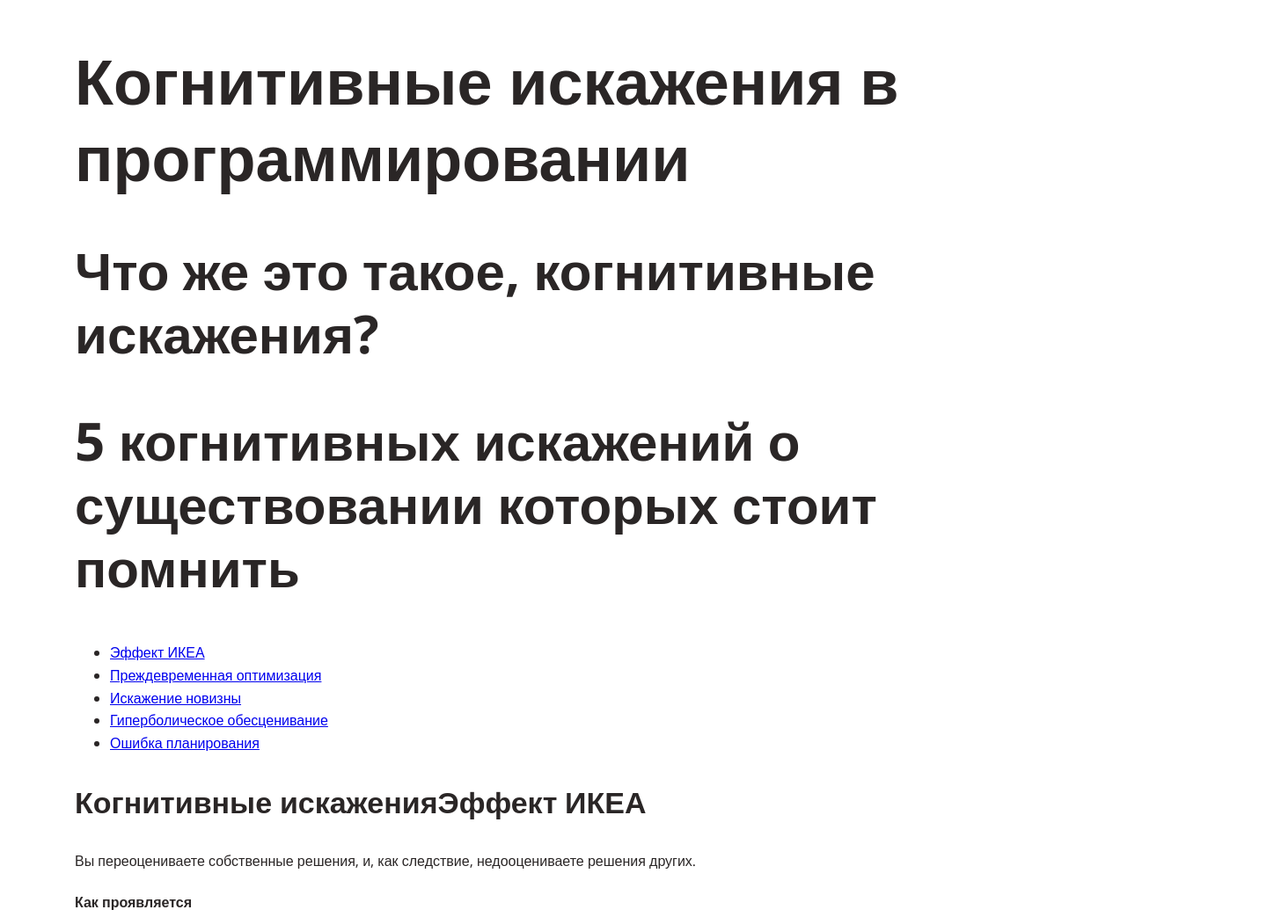
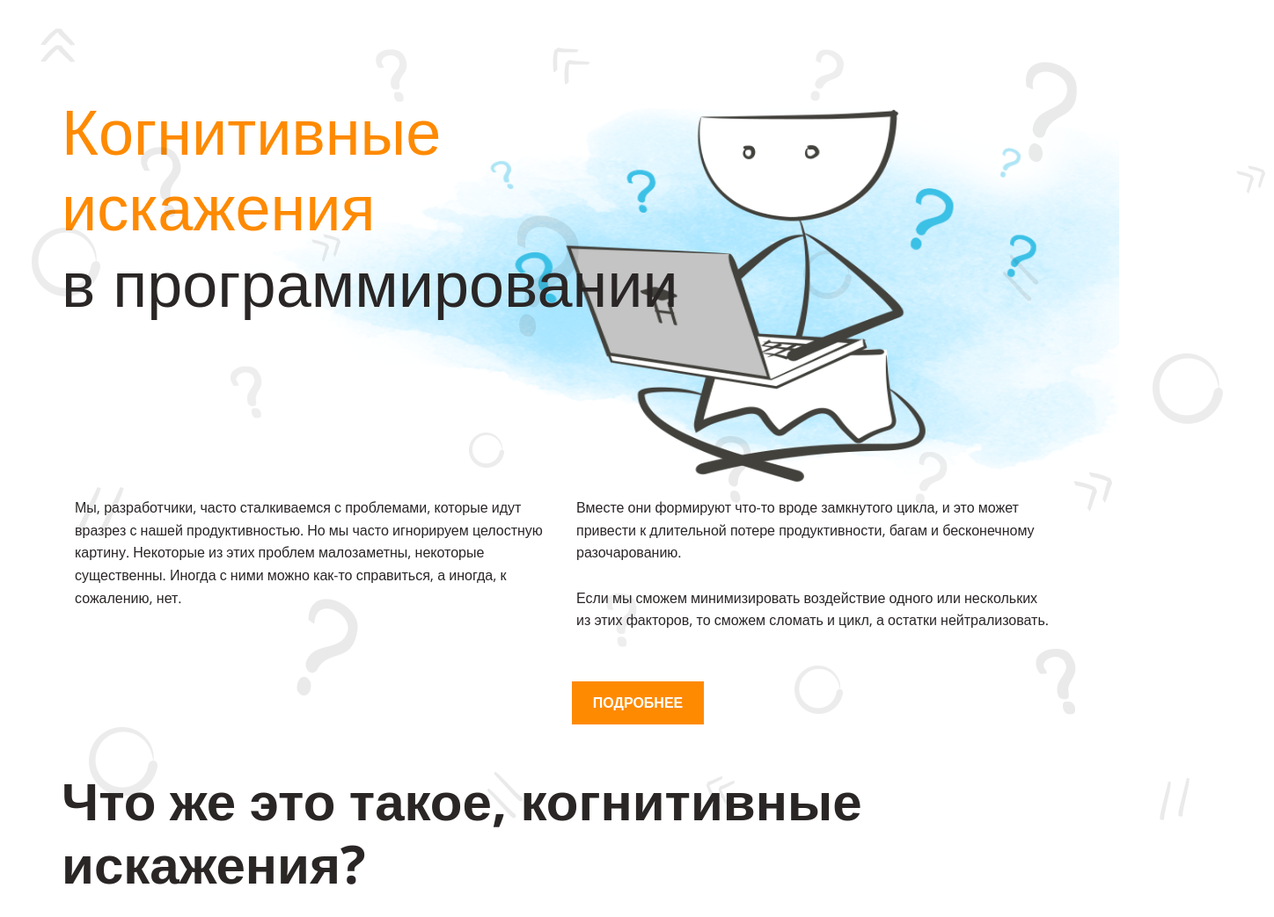
Before and after one commit to AlexKuryanov/layout-designer-project-lvl1, a plain HTML site: page src/index.html in a window 1280 px wide. Shown: the top 1043 px of the page at 88% size, 1448 px wide, since content can reach past the window. Drawn offline with nearby package versions, Linux system fonts and the light colour scheme; a web font is replaced by a local one.

Commit message:
feat: stylize header

```diff
--- a/src/css/style.css
+++ b/src/css/style.css
@@ -10,6 +10,10 @@
   --blue: #1085c5;
 }
 
+html {
+  scroll-behavior: smooth;
+}
+
 body {
   font-family: "Open Sans", sans-serif;
   font-size: 16px;
@@ -18,7 +22,7 @@ body {
 }
 
 .container {
-  width: 1110px;
+  width: 1140px;
   margin: 0 auto;
 }
 
@@ -37,3 +41,62 @@ h2 {
 h3 {
   font-size: 34px;
 }
+
+.header {
+  position: relative;
+  padding-top: 100px;
+  background-image: url(../img/main.png);
+  background-repeat: no-repeat;
+  background-size: 100% 525px;
+  background-position: right -270px top 55px;
+}
+
+.header::before {
+  content: url(../img/background.png);
+  position: absolute;
+  top: 0;
+  bottom: 0;
+  left: 0;
+  right: 0;
+  background-repeat: no-repeat;
+  background-size: cover;
+  opacity: 0.1;
+}
+
+.page-title {
+  margin: 0;
+  margin-bottom: 182px;
+  font-family: Neucha, sans-serif;
+  font-weight: 400;
+}
+
+.main-color {
+  color: var(--main);
+}
+
+.header-content {
+  display: flex;
+  flex-wrap: wrap;
+  justify-content: center;
+  column-gap: 30px;
+  row-gap: 40px;
+}
+
+.header-text {
+  display: inline-block;
+  width: 540px;
+}
+
+.header-text:last-of-type {
+  margin-right: 0;
+}
+
+.btn {
+  margin-left: 170px;
+  padding: 12px 24px;
+  font-weight: bold;
+  color: var(--white);
+  background-color: var(--main);
+  text-transform: uppercase;
+  text-decoration: none;
+}
--- a/src/index.html
+++ b/src/index.html
@@ -6,18 +6,32 @@
   <title>Когнитивные искажения lexxus07</title>
   <link rel="preconnect" href="https://fonts.googleapis.com">
   <link rel="preconnect" href="https://fonts.gstatic.com" crossorigin>
-  <link
-    href="https://fonts.googleapis.com/css2?family=Montserrat:ital,wght@0,100..900;1,100..900&family=Neucha&display=swap"
-    rel="stylesheet">
+  <link href="https://fonts.googleapis.com/css2?family=Neucha&display=swap" rel="stylesheet">
   <link href="https://fonts.googleapis.com/css2?family=Open+Sans:ital,wght@0,300..800;1,300..800&display=swap"
     rel="stylesheet">
   <link rel="stylesheet" href="css/style.css">
 </head>
 
 <body>
-  <header class="header">
+  <header class="section header">
     <div class="container">
-      <h1 class="title page-title"><span>Когнитивные искажения</span> в программировании</h1>
+      <h1 class="title page-title"><span class="main-color">Когнитивные <br> искажения</span> <br>в программировании
+      </h1>
+      <div class="header-content">
+        <p class="header-text">Мы, разработчики, часто сталкиваемся с проблемами, которые идут вразрез с нашей
+          продуктивностью. Но мы часто
+          игнорируем целостную картину. Некоторые из этих проблем малозаметны, некоторые существенны. Иногда с ними
+          можно
+          как-то справиться, а иногда, к сожалению, нет.</p>
+        <p class="header-text">Вместе они формируют что-то вроде замкнутого цикла, и это может привести к длительной
+          потере продуктивности,
+          багам и бесконечному разочарованию. <br>
+          <br>
+          Если мы сможем минимизировать воздействие одного или нескольких из этих факторов, то сможем сломать и цикл, а
+          остатки нейтрализовать.
+        </p>
+        <a class="btn" href="#articles">подробнее</a>
+      </div>
     </div>
   </header>
   <main class="content">
@@ -26,7 +40,7 @@
         <h2 class="title section-title">Что же это такое, <span>когнитивные искажения?</span></h2>
       </div>
     </section>
-    <section class="articles">
+    <section class="section articles" id="articles">
       <div class="container">
         <nav class="section-navigation">
           <h2 class="title section-title navigation-title"><span>5 когнитивных искажений</span> о существовании которых
```
